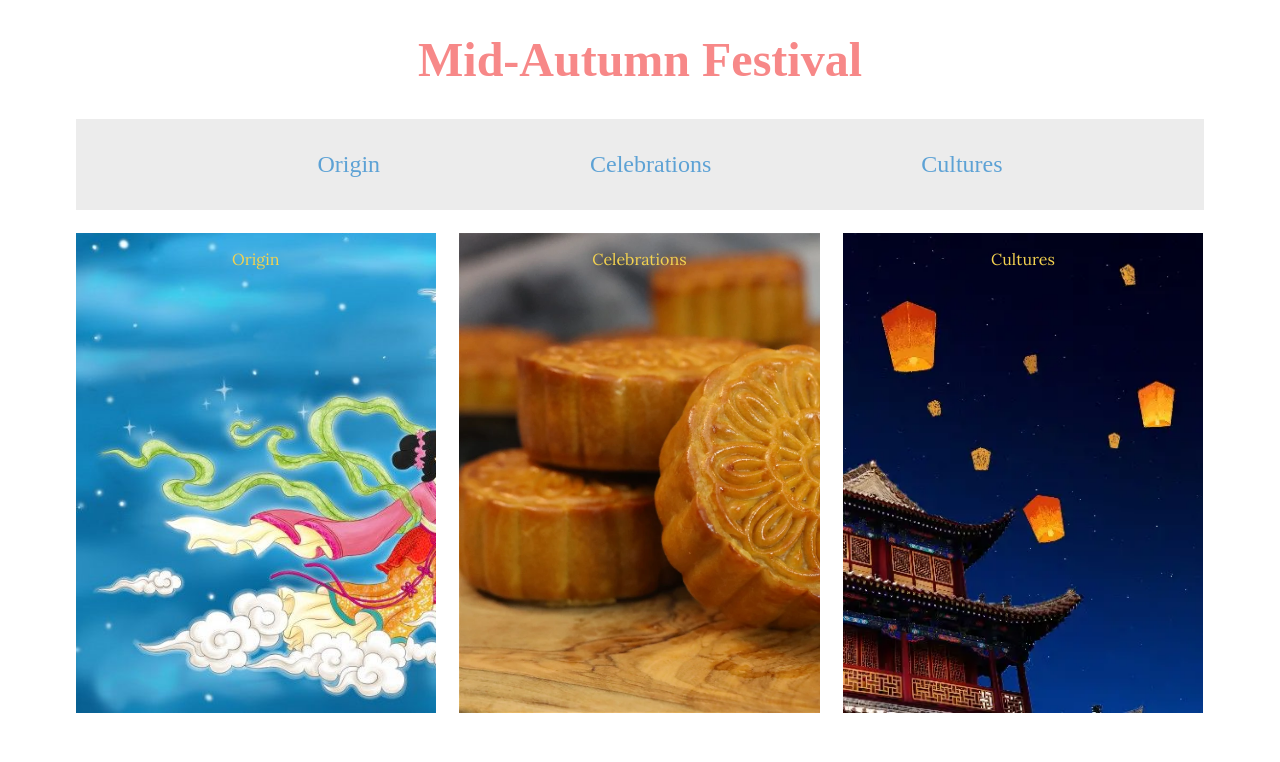
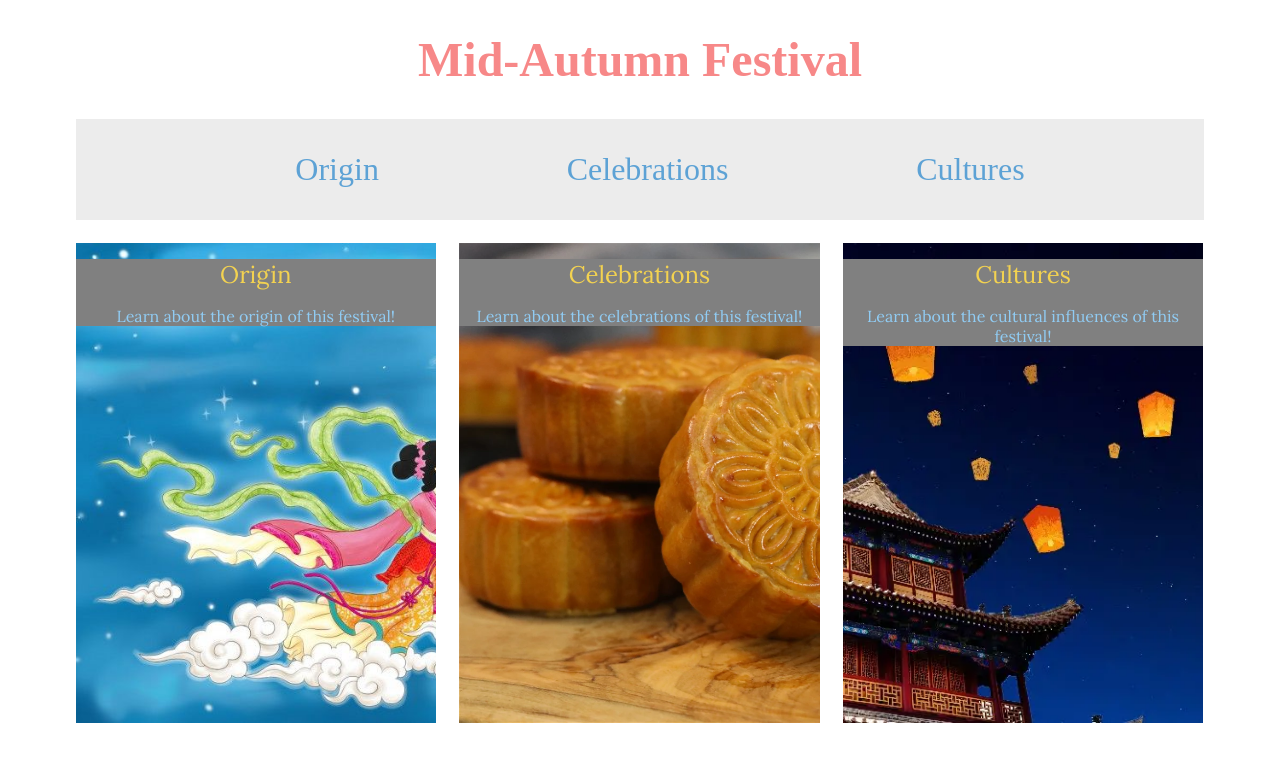
Before and after one commit to Yuxiang-Huang/67-240-Indiv2, a plain HTML site: page index.html in a window 1280 px wide. Drawn offline with Linux system fonts and the light colour scheme; a web font is replaced by a local one.

Commit message:
Added more text in each column

```diff
--- a/css/style.css
+++ b/css/style.css
@@ -1,3 +1,5 @@
+/* In my CSS file, I organized the CSS selectors in alphabetical order */
+
 /* Google Font */
 @import url("https://fonts.googleapis.com/css?family=Oranienbaum");
 @import url("https://fonts.googleapis.com/css?family=Playfair");
@@ -7,46 +9,6 @@
 * {
   text-align: center;
   text-decoration: none;
-}
-
-/* assign width and center the body */
-body {
-  width: 90%;
-  margin: 0 auto;
-}
-
-/* color and font for heading */
-h1 {
-  color: #f78888;
-  font-family: "Oranienbaum", serif;
-  font-size: 3em;
-}
-
-/* inline display and height padding for nav bar */
-li {
-  display: inline;
-  padding: 0.5em;
-}
-
-/* color and font for nav bar */
-li a {
-  color: #5da2d5;
-  font-family: "Playfair";
-  font-size: 1.5em;
-  /* color: #90ccf4; */
-}
-
-/* color and font for the rest of text */
-p a {
-  color: #f3d250;
-  font-family: "Lora", serif;
-  font-size: 1em;
-}
-
-/* even spacing for the nav bar */
-ul {
-  display: flex;
-  justify-content: space-evenly;
 }
 
 /* background color and padding for nav bar */
@@ -66,6 +28,10 @@ ul {
 .article {
   height: 30em;
   margin-bottom: 1em;
+}
+
+.text {
+  background-color: gray;
 }
 
 /* background images for each column */
@@ -88,10 +54,56 @@ ul {
 .column1,
 .column2,
 .column3 {
-  width: 31.3%;
+  background-size: cover;
   float: left;
   margin: 1%;
-  background-size: cover;
+  width: 31.3%;
+}
+
+/* assign width and center the body */
+body {
+  margin: 0 auto;
+  width: 90%;
+}
+
+/* color and font for heading */
+h1 {
+  color: #f78888;
+  font-family: "Oranienbaum", serif;
+  font-size: 3em;
+}
+
+/* inline display and height padding for nav bar */
+li {
+  display: inline;
+  padding: 0.5em;
+}
+
+/* color and font for nav bar */
+li a {
+  color: #5da2d5;
+  font-family: "Playfair";
+  font-size: 2em;
+}
+
+/* color and font for the description text */
+p {
+  color: #90ccf4;
+  font-family: "Lora", serif;
+  font-size: 1em;
+}
+
+/* color and font for the subtitles */
+p a {
+  color: #f3d250;
+  font-family: "Lora", serif;
+  font-size: 1.5em;
+}
+
+/* even spacing for the nav bar */
+ul {
+  display: flex;
+  justify-content: space-evenly;
 }
 
 /* On screens that are 992px or less, apply a two column structure */
@@ -119,3 +131,5 @@ ul {
     margin-bottom: 1em;
   }
 }
+
+/* some of my css code are from Activity 11B */
--- a/index.html
+++ b/index.html
@@ -18,13 +18,22 @@
     </div>
     <div id="content">
       <div class="article column1">
-        <p><a href="">Origin</a></p>
+        <div class="text">
+          <p><a href="">Origin</a></p>
+          <p>Learn about the origin of this festival!</p>
+        </div>
       </div>
       <div class="article column2">
-        <p><a href="">Celebrations</a></p>
+        <div class="text">
+          <p><a href="">Celebrations</a></p>
+          <p>Learn about the celebrations of this festival!</p>
+        </div>
       </div>
       <div class="article column3">
-        <p><a href="">Cultures</a></p>
+        <div class="text">
+          <p><a href="">Cultures</a></p>
+          <p>Learn about the cultural influences of this festival!</p>
+        </div>
       </div>
     </div>
   </body>
```
